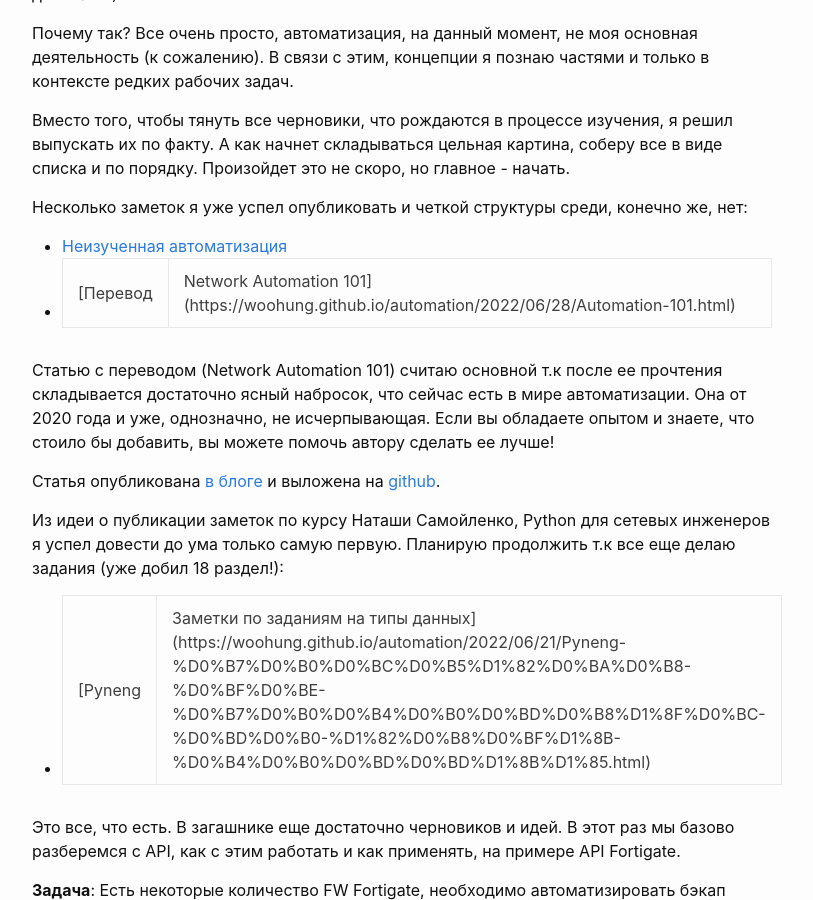
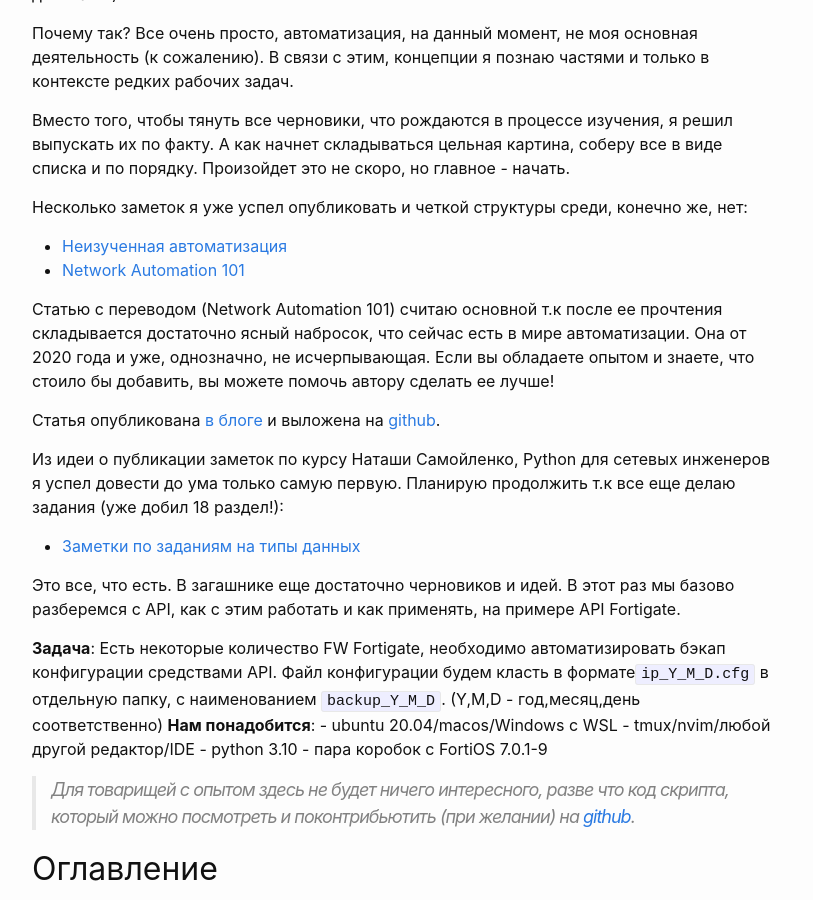
Before and after one commit to woohung/woohung.github.io, a Jekyll site: the page built from _posts/2023-03-24-Разбираемся с API на примере API Fortinet. Пишем скрипт по бэкапу конфига..md, in a window 1280 px wide and 900 px high, scrolled down 1197 px. Shown: the whole window, without its empty margins (238-1051 px from the left). Built offline with Jekyll 4.4.1, drawn with Linux system fonts in a browser that asks for light colours.

Commit message:
Update 2023-03-24-Разбираемся с API на примере API Fortinet. Пишем скрипт по бэкапу конфига..md
some fix

```diff
--- a/_posts/2023-03-24-Разбираемся с API на примере API Fortinet. Пишем скрипт по бэкапу конфига..md
+++ b/_posts/2023-03-24-Разбираемся с API на примере API Fortinet. Пишем скрипт по бэкапу конфига..md
@@ -19,14 +19,14 @@ author: Artem Kovalchuk
 
 Несколько заметок я уже успел опубликовать и четкой структуры среди, конечно же, нет:
 - [Неизученная автоматизация](https://woohung.github.io/automation/2022/06/15/%D0%9D%D0%B5%D0%B8%D0%B7%D1%83%D1%87%D0%B5%D0%BD%D0%BD%D0%B0%D1%8F-%D0%B0%D0%B2%D1%82%D0%BE%D0%BC%D0%B0%D1%82%D0%B8%D0%B7%D0%B0%D1%86%D0%B8%D1%8F.html)
-- [Перевод|Network Automation 101](https://woohung.github.io/automation/2022/06/28/Automation-101.html)
+- [Network Automation 101](https://woohung.github.io/automation/2022/06/28/Automation-101.html)
 
 Статью с переводом (Network Automation 101) считаю основной т.к после ее прочтения складывается достаточно ясный набросок, что сейчас есть в мире автоматизации. Она от 2020 года и уже, однозначно, не исчерпывающая. Если вы обладаете опытом и знаете, что стоило бы добавить, вы можете помочь автору сделать ее лучше!
 
 Статья опубликована [в блоге](https://dteslya.engineer/network-automation-101/) и выложена на [github](https://github.com/dteslya/dteslya-engineer/tree/main/docs/network-automation-101).
 
 Из идеи о публикации заметок по курсу Наташи Самойленко, Python для сетевых инженеров я успел довести до ума только самую первую. Планирую продолжить т.к все еще делаю задания (уже добил 18 раздел!):
-- [Pyneng|Заметки по заданиям на типы данных](https://woohung.github.io/automation/2022/06/21/Pyneng-%D0%B7%D0%B0%D0%BC%D0%B5%D1%82%D0%BA%D0%B8-%D0%BF%D0%BE-%D0%B7%D0%B0%D0%B4%D0%B0%D0%BD%D0%B8%D1%8F%D0%BC-%D0%BD%D0%B0-%D1%82%D0%B8%D0%BF%D1%8B-%D0%B4%D0%B0%D0%BD%D0%BD%D1%8B%D1%85.html)
+- [Заметки по заданиям на типы данных](https://woohung.github.io/automation/2022/06/21/Pyneng-%D0%B7%D0%B0%D0%BC%D0%B5%D1%82%D0%BA%D0%B8-%D0%BF%D0%BE-%D0%B7%D0%B0%D0%B4%D0%B0%D0%BD%D0%B8%D1%8F%D0%BC-%D0%BD%D0%B0-%D1%82%D0%B8%D0%BF%D1%8B-%D0%B4%D0%B0%D0%BD%D0%BD%D1%8B%D1%85.html)
 
 Это все, что есть. В загашнике еще достаточно черновиков и идей. В этот раз мы базово разберемся с API, как с этим работать и как применять, на примере API Fortigate.
 
```
